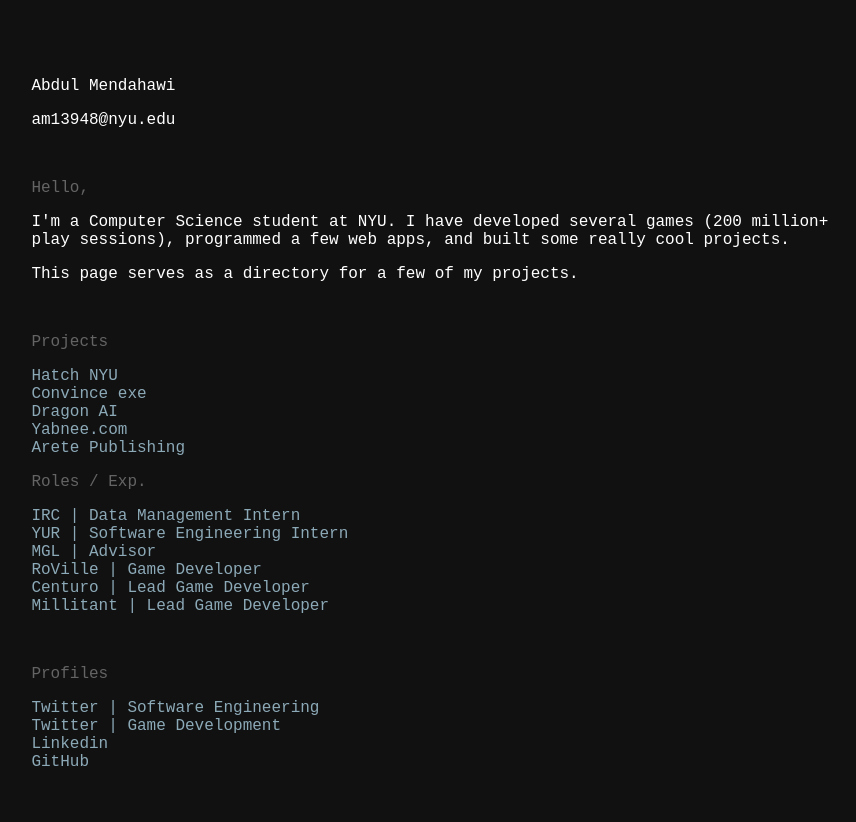
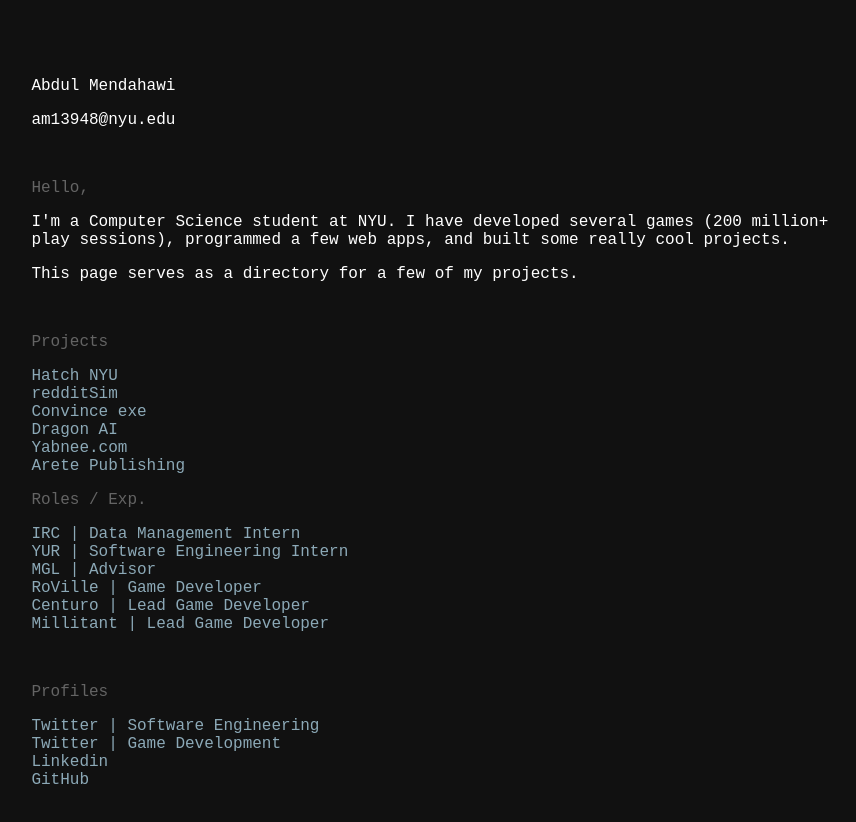
Before and after one commit to amendahawi/amendahawi-directory, a React (Create React App) app in the folder directory-page/: page / in a window 1280 px wide. Shown: the top 822 px of the page, without its empty margins (199-1055 px from the left). Built offline with nearby package versions, Linux system fonts and the light colour scheme.

Commit message:
organize data in arrays

```diff
--- a/directory-page/src/App.css
+++ b/directory-page/src/App.css
@@ -49,3 +49,55 @@
   text-decoration: none;
   color: #8ca9b7;
 }
+
+body {
+  background-color: #111111;
+  color: #ffffff;
+  font-size: 1em;
+  margin-top: 6%;
+  margin-bottom: 6%;
+  margin-left: 18%;
+  margin-right: 18%;
+  font-family: "Roboto Mono", monospace;
+  font-weight: 300;
+  list-style: none;
+}
+
+@media only screen and (max-width: 768px) {
+  body {
+    margin-top: 3%;
+    margin-bottom: 3%;
+    margin-left: 6%;
+    margin-right: 6%;
+  }
+}
+
+.secondary_text {
+  color: #646464;
+}
+
+ul {
+  list-style: none;
+  padding: 0%;
+}
+
+ul li a {
+  position: relative;
+  transition: all 0.3s ease;
+}
+
+ul li a:hover {
+  text-decoration: underline;
+}
+
+ul li a:hover::before {
+  content: ">";
+  color: rgb(82, 116, 144);
+  text-decoration: underline;
+  padding-right: 5px;
+}
+
+a {
+  text-decoration: none;
+  color: #8ca9b7;
+}
--- a/directory-page/src/App.js
+++ b/directory-page/src/App.js
@@ -1,6 +1,56 @@
 import "./App.css";
+import List from "./components/List.js";
 
 function App() {
+  // PROJECTS
+  const projects = [
+    { name: "Hatch NYU", link: "https://adonis-search.vercel.app/" },
+    { name: "redditSim", link: "https://reddit-sim.vercel.app/" },
+    { name: "Convince exe", link: "https://convincegg.vercel.app/" },
+    { name: "Dragon AI", link: "https://genius-ai-opal.vercel.app/" },
+    { name: "Yabnee.com", link: "https://yabnee.com/" },
+    {
+      name: "Arete Publishing",
+      link: "https://tryarete.vercel.app/pages/YajA8slpDyustEUGayv7",
+    },
+  ];
+
+  // ROLES / EXP.
+  const roles = [
+    { name: "IRC | Data Management Intern", link: "https://www.rescue.org/" },
+    { name: "YUR | Software Engineering Intern", link: "https://yur.energy/" },
+    { name: "MGL | Advisor", link: "https://www.mgl.co/" },
+    {
+      name: "RoVille | Game Developer",
+      link: "https://www.youtube.com/watch?v=dHLVQPFt4Io",
+    },
+    {
+      name: "Centuro | Lead Game Developer",
+      link: "https://www.youtube.com/watch?v=PvZmPNo36KU",
+    },
+    {
+      name: "Millitant | Lead Game Developer",
+      link: "https://www.youtube.com/watch?v=QCxybNkAruo",
+    },
+  ];
+
+  // PROFILES
+  const profiles = [
+    {
+      name: "Twitter | Software Engineering",
+      link: "https://twitter.com/abdulmendahawi",
+    },
+    {
+      name: "Twitter | Game Development",
+      link: "https://twitter.com/tickyotacky",
+    },
+    {
+      name: "Linkedin",
+      link: "https://www.linkedin.com/in/abdulmend/",
+    },
+    { name: "GitHub", link: "https://github.com/amendahawi" },
+  ];
+
   return (
     <div className="App">
       <header className="App-header">
@@ -19,155 +69,29 @@
         <p>This page serves as a directory for a few of my projects.</p>
         <br></br>
 
-        {/* CURRENT */}
+        {/* PROJECTS */}
         <p className="secondary_text">Projects</p>
         <ul>
-          <li>
-            <a
-              href="https://adonis-search.vercel.app/"
-              target="_blank"
-              rel="noopener noreferrer"
-            >
-              Hatch NYU
-            </a>
-          </li>
-          <li>
-            <a
-              href="https://convincegg.vercel.app/"
-              target="_blank"
-              rel="noopener noreferrer"
-            >
-              Convince exe
-            </a>
-          </li>
-          <li>
-            <a
-              href="https://genius-ai-opal.vercel.app/"
-              target="_blank"
-              rel="noopener noreferrer"
-            >
-              Dragon AI
-            </a>
-          </li>
-          <li>
-            <a
-              href="https://yabnee.com/"
-              target="_blank"
-              rel="noopener noreferrer"
-            >
-              Yabnee.com
-            </a>
-          </li>
-          <li>
-            <a
-              href="https://tryarete.vercel.app/pages/YajA8slpDyustEUGayv7"
-              target="_blank"
-              rel="noopener noreferrer"
-            >
-              Arete Publishing
-            </a>
-          </li>
+          {projects.map((project, index) => (
+            <List key={index} name={project.name} link={project.link} />
+          ))}
         </ul>
 
-        {/* PROJECTS */}
+        {/* ROLES / Exp. */}
         <p className="secondary_text">Roles / Exp.</p>
         <ul>
-          <li>
-            <a
-              href="https://www.rescue.org/"
-              target="_blank"
-              rel="noopener noreferrer"
-            >
-              IRC | Data Management Intern
-            </a>
-          </li>
-          <li>
-            <a
-              href="https://yur.energy/"
-              target="_blank"
-              rel="noopener noreferrer"
-            >
-              YUR | Software Engineering Intern
-            </a>
-          </li>
-          <li>
-            <a
-              href="https://www.mgl.co/"
-              target="_blank"
-              rel="noopener noreferrer"
-            >
-              MGL | Advisor
-            </a>
-          </li>
-          <li>
-            <a
-              href="https://www.youtube.com/watch?v=dHLVQPFt4Io"
-              target="_blank"
-              rel="noopener noreferrer"
-            >
-              RoVille | Game Developer
-            </a>
-          </li>
-          <li>
-            <a
-              href="https://www.youtube.com/watch?v=PvZmPNo36KU"
-              target="_blank"
-              rel="noopener noreferrer"
-            >
-              Centuro | Lead Game Developer
-            </a>
-          </li>
-          <li>
-            <a
-              href="https://www.youtube.com/watch?v=QCxybNkAruo"
-              target="_blank"
-              rel="noopener noreferrer"
-            >
-              Millitant | Lead Game Developer
-            </a>
-          </li>
+          {roles.map((roles, index) => (
+            <List key={index} name={roles.name} link={roles.link} />
+          ))}
         </ul>
         <br></br>
 
         {/* PROFILES */}
         <p className="secondary_text">Profiles</p>
         <ul>
-          <li>
-            <a
-              href="https://twitter.com/abdulmendahawi"
-              target="_blank"
-              rel="noopener noreferrer"
-            >
-              Twitter | Software Engineering
-            </a>
-          </li>
-          <li>
-            <a
-              href="https://twitter.com/tickyotacky"
-              target="_blank"
-              rel="noopener noreferrer"
-            >
-              Twitter | Game Development
-            </a>
-          </li>
-          <li>
-            <a
-              href="https://www.linkedin.com/in/abdulmend/"
-              target="_blank"
-              rel="noopener noreferrer"
-            >
-              Linkedin
-            </a>
-          </li>
-          <li>
-            <a
-              href="https://github.com/amendahawi"
-              target="_blank"
-              rel="noopener noreferrer"
-            >
-              GitHub
-            </a>
-          </li>
+          {profiles.map((profiles, index) => (
+            <List key={index} name={profiles.name} link={profiles.link} />
+          ))}
         </ul>
       </header>
     </div>
--- /dev/null
+++ b/directory-page/src/components/List.js
@@ -0,0 +1,13 @@
+import React from "react";
+
+function Project({ name, link }) {
+  return (
+    <li>
+      <a href={link} target="_blank" rel="noopener noreferrer">
+        {name}
+      </a>
+    </li>
+  );
+}
+
+export default Project;
```
